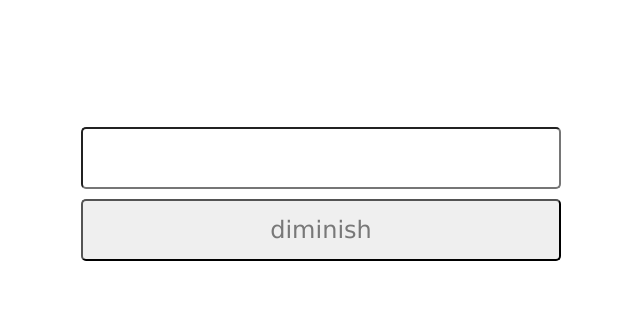
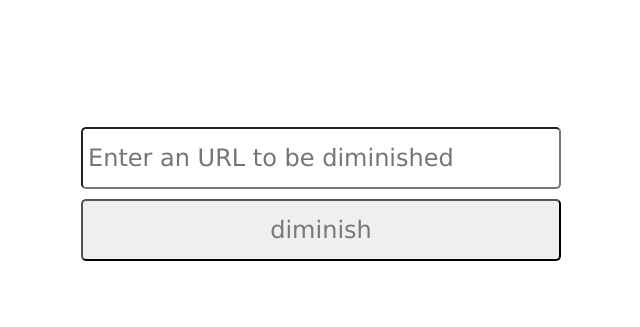
Before and after one commit to romulocollopy/dimini.sh, a plain HTML site: page public/index.html in a window 1280 px wide. Shown: the part 96-423 px from the top of the page, without its empty margins (319-959 px from the left). Drawn offline with Linux system fonts and the light colour scheme; files that its build step writes are made by us from their sources; files whose address does not match are found by name.

Commit message:
add placeholder

```diff
--- a/public/index.html
+++ b/public/index.html
@@ -35,7 +35,7 @@
 <body>
   <section name="content">
     <form action="/create/" method="POST">
-      <input id="original-url" name="url" type="url" required>
+      <input id="original-url" name="url" type="url" placeholder="Enter an URL to be diminished" required>
       <button type="submit">diminish</button>
     </form>
     <div class="result">
```
